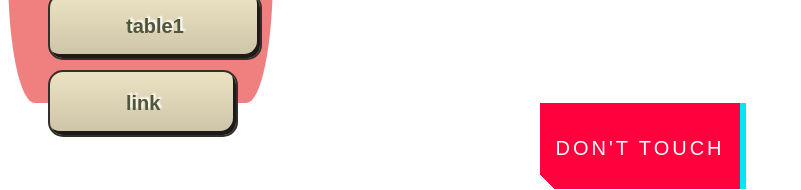
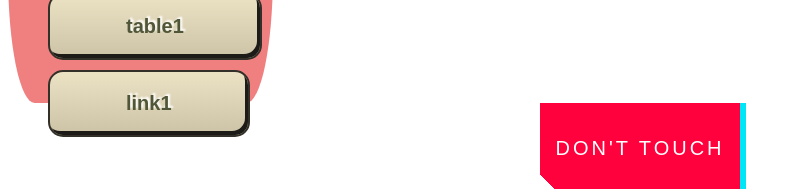
Before and after one commit to Blust091/table, a plain HTML site: page index.html in a window 1280 px wide. Shown: the part 1518-1708 px from the top of the page, without its empty margins (0-801 px from the left). Drawn offline with Linux system fonts and the light colour scheme.

Commit message:
Update index.html

```diff
--- a/index.html
+++ b/index.html
@@ -43,7 +43,7 @@
 			<li><a href="dz_nepomny_snova.html" class="myButton1" target="_blank">marquee1</a> </li>
 			<li><a href="fontsi1234.html" class="myButton1" target="_blank">fonts1</a> </li>
 			<li><a href="indef.html" class="myButton1" target="_blank">table1</a> </li>
-			<li><a href=" https://blust091.github.io/DON-T-TOUCH-THAT-BUTTON/" class="myButton1" target="_blank">link</a> </li>
+			<li><a href=" https://blust091.github.io/DON-T-TOUCH-THAT-BUTTON/" class="myButton1" target="_blank">link1</a> </li>
 
 
 
```
